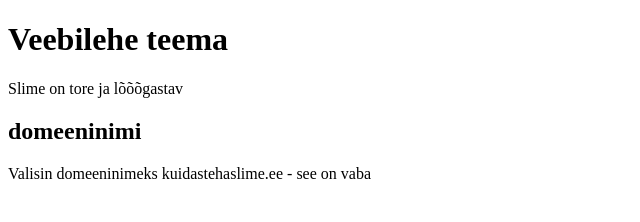
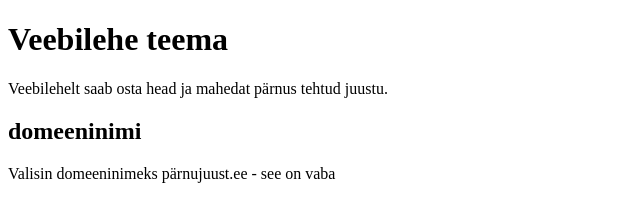
Before and after one commit to Epicnorah123/Kuidas-teha-slime, a plain HTML site: page index.html in a window 1280 px wide. Shown: the whole page, without its empty margins (0-640 px from the left). Drawn offline with Linux system fonts and the light colour scheme.

```diff
--- a/index.html
+++ b/index.html
@@ -8,10 +8,12 @@
 <body>
 
     <h1>Veebilehe teema</h1>
-    <p>Slime on tore ja lõõõgastav</p>
+    <p>Veebilehelt saab osta head ja mahedat pärnus tehtud juustu.</p>
 
     <h2>domeeninimi</h2>
-    <p>Valisin domeeninimeks kuidastehaslime.ee - see on vaba</p>
+    <p>Valisin domeeninimeks pärnujuust.ee - see on vaba</p>
+
+    <h3></h3>
 
 </body>
 </html>
```
